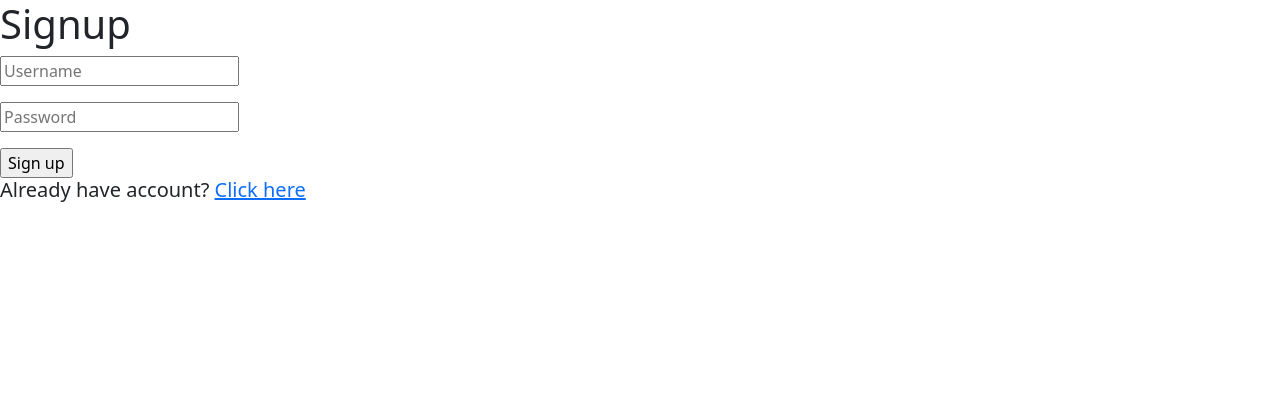
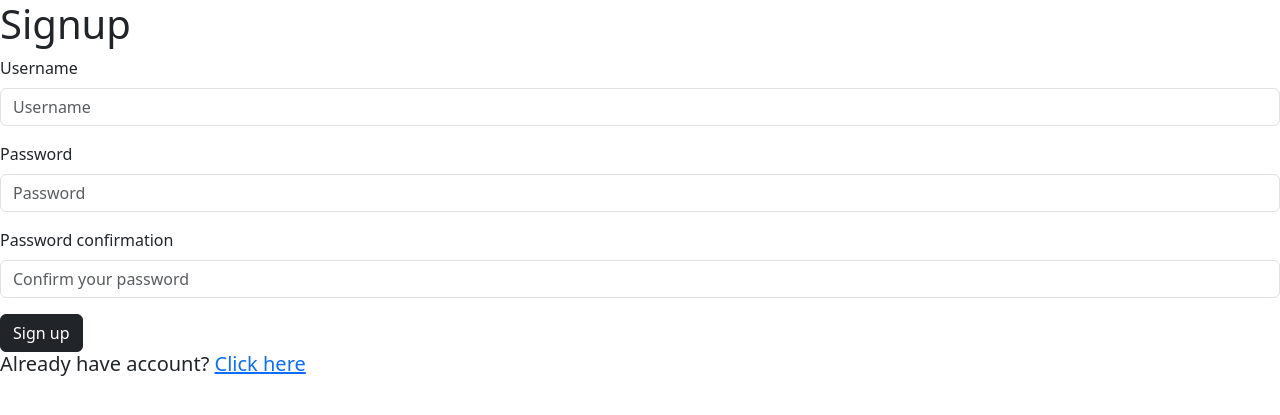
Before and after one commit to Egorka05284/ToDo, a Django app: page /todo/signup in a window 1280 px wide. Shown: the top 415 px of the page. Run offline with Django 5.2, Linux system fonts and the light colour scheme.

Commit message:
add login, signup and logout

```diff
--- a/ToDo/settings.py
+++ b/ToDo/settings.py
@@ -133,3 +133,4 @@ INTERNAL_IPS = [
 # https://docs.djangoproject.com/en/5.1/ref/settings/#default-auto-field
 
 DEFAULT_AUTO_FIELD = 'django.db.models.BigAutoField'
+AUTH_USER_MODEL = 'todo_list.Users'
--- a/fixtures/todo_list/Users.json
+++ b/fixtures/todo_list/Users.json
@@ -4,7 +4,7 @@
         "pk": 1,
         "fields": {
             "username": "zsfsfz",
-            "_password": "szsfzfsf"
+            "password": "szsfzfsf"
         }
     },
     {
@@ -12,7 +12,7 @@
         "pk": 2,
         "fields": {
             "username": "Vasya",
-            "_password": "dsjhksdksdg"
+            "password": "dsjhksdksdg"
         }
     }
 ]
--- /dev/null
+++ b/todo_list/forms.py
@@ -0,0 +1,24 @@
+from django import forms
+from django.contrib.auth.forms import AuthenticationForm, UserCreationForm
+
+from todo_list.models import Users
+
+
+class UserLoginForm(AuthenticationForm):
+
+    username = forms.CharField(required=True, label='Username', widget=forms.TextInput(attrs={'autofocus': True, 'placeholder': "Enter your username", 'class': 'form-control', 'name': 'username'}))
+    password = forms.CharField(required=True, widget=forms.PasswordInput(attrs={'autocomplete': 'current-password', 'placeholder': "Enter your password", 'class': 'form-control', 'name': 'password'}))
+    class Meta:
+        model = Users
+        fields = ['username', 'password']
+
+
+class UserSignupForm(UserCreationForm):
+    class Meta:
+        model = Users
+        fields = ('username', 'password1', 'password2',)
+
+
+    username = forms.CharField()
+    password1 = forms.CharField()
+    password2 = forms.CharField()
--- a/todo_list/models.py
+++ b/todo_list/models.py
@@ -1,17 +1,17 @@
 from django.db import models
+from django.contrib.auth.models import AbstractUser
 
 # Create your models here.
-class Users(models.Model):
-    username = models.CharField(max_length=20)
-    _password = models.CharField(max_length=30)
-
-    def __str__(self) -> str:
-        return f"{self.username}"
+class Users(AbstractUser):
 
     class Meta:
         db_table = 'user'
         verbose_name = 'user'
         verbose_name_plural = 'users'
+
+
+    def __str__(self) -> str:
+        return f"{self.username}"
 
 class Tasks(models.Model):
     task = models.CharField(max_length=50)
--- a/todo_list/templates/todo_list/signup.html
+++ b/todo_list/templates/todo_list/signup.html
@@ -11,9 +11,28 @@
             <h1>Signup</h1>
       <form action="{% url 'todo_list:signup' %}" method="post">
         {% csrf_token %}
-        <p><input type="text", name="username", placeholder="Username"></p>
-        <p><input type="password", name="password", placeholder="Password"></p>
-        <input type="submit", value="Sign up">
+        <div class='mb-3'>
+          <label for='id_username' class='form-label'>Username</label>
+          <p><input type="text", name="username", placeholder="Username", class='form-control', id='id_username', value="{% if form.username.value %}{{form.username.value}}{% endif %}", required></p>
+          {% if form.username.errors %}
+          <div class='alert alert-danger alert-dismissible fade show'>{{form.username.errors}}</div>
+          {% endif %}
+        </div>
+        <div class='mb-3'>
+          <label for='id_password1' class='form-label'>Password</label>
+          <p><input type="password", name="password1", placeholder="Password", class='form-control', id='id_password1', value="{% if form.password1.value %}{{form.password1.value}}{% endif %}", required></p>
+          {% if form.password1.errors %}
+          <div class='alert alert-danger alert-dismissible fade show'>{{form.password1.errors}}</div>
+          {% endif %}
+        </div>
+        <div class='mb-3'>
+          <label for='id_password2' class='form-label'>Password confirmation</label>
+          <p><input type="password", name="password2", placeholder="Confirm your password", class='form-control', id='id_password2', value="{% if form.password2.value %}{{form.password2.value}}{% endif %}", required></p>
+          {% if form.password2.errors %}
+          <div class='alert alert-danger alert-dismissible fade show'>{{form.password2.errors}}</div>
+          {% endif %}
+        </div>
+        <button type="submit", class='btn btn-dark btn-block'>Sign up</button>
       </form>
       <span>
         <h5>Already have account? <a href="{% url "todo_list:index" %}">Click here</a></h5>
--- a/todo_list/templates/todo_list/todo.html
+++ b/todo_list/templates/todo_list/todo.html
@@ -21,8 +21,10 @@
       </button>
       <div class="collapse navbar-collapse" id="navbarNavAltMarkup">
         <div class="navbar-nav">
-          <a class="nav-link active" aria-current="page" href="#">Home</a>
-          <a class="nav-link" href="{% url "todo_list:index" %}">Log Out</a>
+          {% if user.is_admin or user.is_staff %}
+          <a class="nav-link active" aria-current="page" href="{% url 'admin:index' %}">Administration</a>
+          {% endif %}
+          <a class="nav-link" href="{% url "todo_list:logout" %}">Log Out</a>
         </div>
       </div>
     </div>
--- a/todo_list/urls.py
+++ b/todo_list/urls.py
@@ -7,4 +7,5 @@ urlpatterns = [
     path('login', views.index, name="index"),
     path('todo', views.todo, name="todo"),
     path('signup', views.signup, name="signup"),
+    path('logout', views.logout, name='logout'),
 ]
--- a/todo_list/views.py
+++ b/todo_list/views.py
@@ -1,22 +1,54 @@
-from django.contrib.auth import authenticate, login, logout
+from django.contrib import auth, messages
+from django.contrib.auth.decorators import login_required
 from django.http import HttpResponseRedirect
-from django.shortcuts import render
+from django.shortcuts import redirect, render
 from django.urls import reverse
+from todo_list.forms import UserLoginForm, UserSignupForm
 from todo_list.models import Users, Tasks
 
 # Create your views here.
 def index(request):
-    # if not request.user.is_authenticated:
-    #     return HttpResponseRedirect(reverse("index"))
-    return render(request, 'todo_list/index.html')
+    if request.method == 'POST':
+        form = UserLoginForm(data=request.POST)
+        if form.is_valid():
+            username = request.POST['username']
+            password = request.POST['password']
+            user = auth.authenticate(username=username, password=password)
+            if user:
+                auth.login(request, user)
+                return HttpResponseRedirect(reverse('todo_list:todo'))
+    else:
+        form = UserLoginForm()
+    context = {'form': form}
+    return render(request, 'todo_list/index.html', context)
 
+# @login_required
 def todo(request):
     # user = User.objects.get(id=username)
+    if not request.user.is_authenticated:
+        return redirect(reverse('todo_list:index'))
     tasks = Tasks.objects.all()
     return render(request, 'todo_list/todo.html', {
         'tasks': tasks,
-        # 'user': user
     })
 
 def signup(request):
-    return render(request, 'todo_list/signup.html')
+
+    if request.method == 'POST':
+        form = UserSignupForm(data=request.POST)
+        if form.is_valid():
+            form.save()
+            user = form.instance
+            auth.login(request, user)
+            return HttpResponseRedirect(reverse('todo_list:todo'))
+    else:
+        form = UserSignupForm()
+
+    context = {'form': form}
+    return render(request, 'todo_list/signup.html', context)
+
+@login_required
+def logout(request):
+    messages.success(request, f"{request.user.username}, You logged out")
+    auth.logout(request)
+    return redirect(reverse('todo_list:index'))
```
Also changed, not shown: todo_list/admin.py (+4 -4 lines), todo_list/templates/todo_list/index.html (+27 -9 lines), todo_list/migrations/0001_initial.py, todo_list/migrations/0002_alter_tasks_options_alter_users_options_and_more.py (deleted), todo_list/migrations/0003_alter_tasks_priority.py (deleted), todo_list/migrations/0003_rename_username_task_user.py (deleted), todo_list/migrations/0004_alter_tasks_priority.py (deleted), todo_list/migrations/0005_alter_tasks_options.py (deleted).
